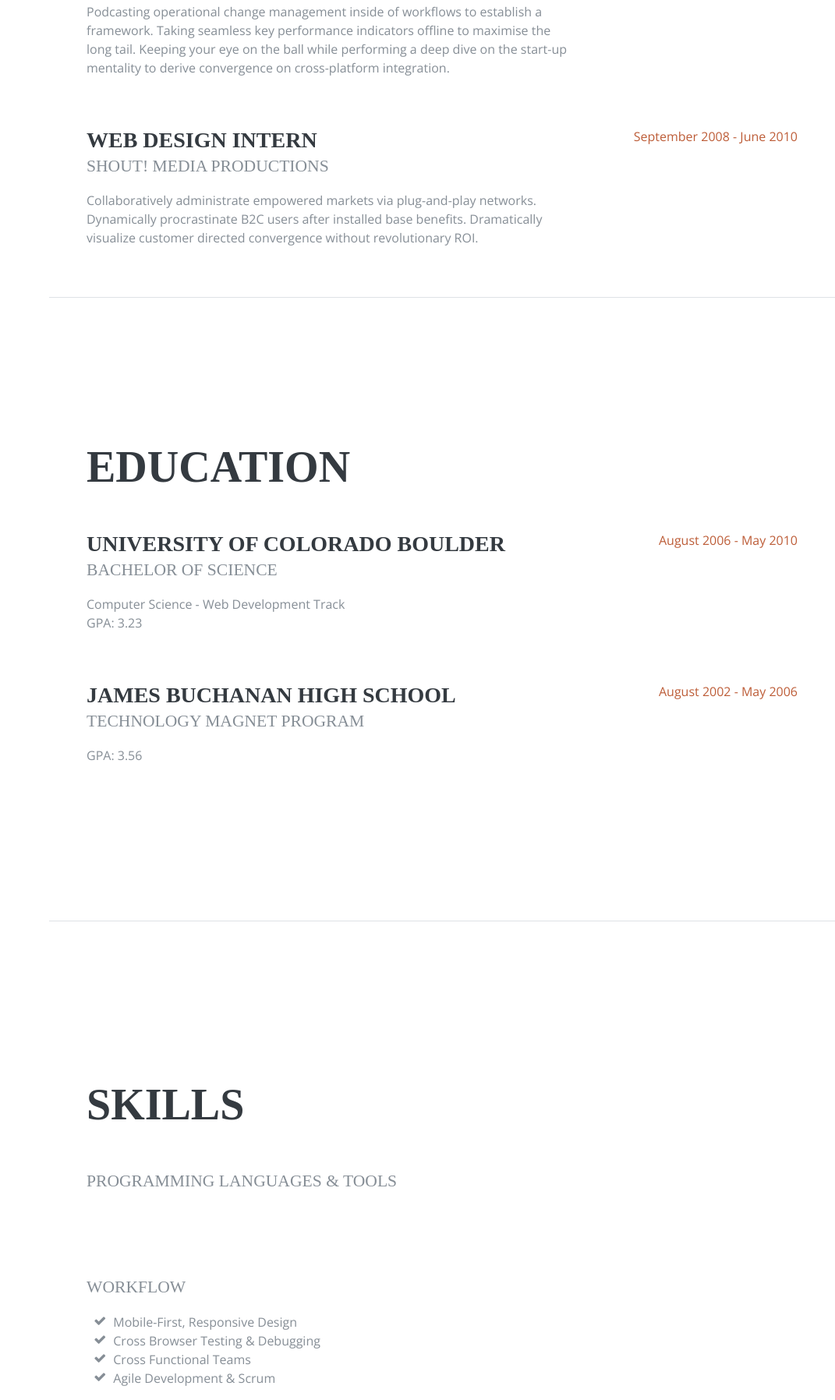
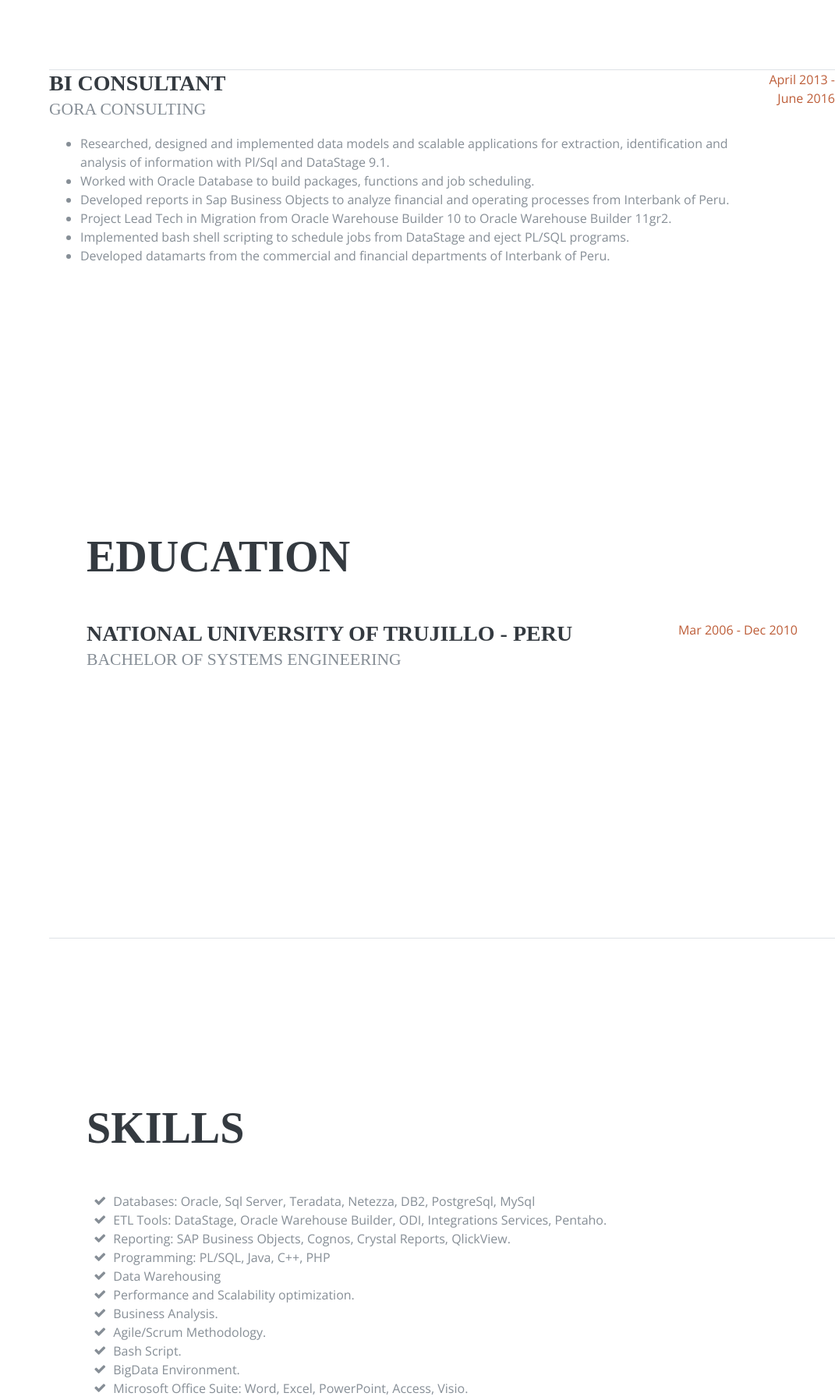
Before and after one commit to VSanchezT88/victorsanchez, a plain HTML site: page index.html in a window 1280 px wide. Shown: the part 1742-3538 px from the top of the page at 78% size, without its empty margins (209-1280 px from the left). Drawn offline with nearby package versions, Linux system fonts and the light colour scheme; files that its build step writes are made by us from their sources; a web font is replaced by a local one.

Commit message:
Update index.html

```diff
--- a/index.html
+++ b/index.html
@@ -137,37 +137,61 @@
 
           <div class="resume-item d-flex flex-column flex-md-row mb-5">
             <div class="resume-content mr-auto">
-              <h3 class="mb-0">Web Developer</h3>
-              <div class="subheading mb-3">Intelitec Solutions</div>
-              <p>Capitalize on low hanging fruit to identify a ballpark value added activity to beta test. Override the digital divide with additional clickthroughs from DevOps. Nanotechnology immersion along the information highway will close the loop on focusing solely on the bottom line.</p>
-            </div>
+              <h3 class="mb-0">BI Consultant</h3>
+              <div class="subheading mb-3">DWCONSULWARE PERU</div>
+              <ul>
+            <li>
+              <i class="fa-li fa fa-check"></i>
+              Generated various business opportunities analyzing Technical and Functional requirements and managing proposals with agile methodology.</li>
+            <li>
+              <i class="fa-li fa fa-check"></i>
+              Developed data models and ETL to move data from flat files, Open Hubs from Sap, .csv and BD2 Database to Oracle Database.</li>
+            <li>
+              <i class="fa-li fa fa-check"></i>
+              Developed custom reports to analyze financial and operating processes in SAP Business Objects and Cognos.</li>
+            <li>
+              <i class="fa-li fa fa-check"></i>
+              Optimization of Jobs DataStage and package PL/SQL by reducing processing time in half or less.</li>
+             <li>
+              <i class="fa-li fa fa-check"></i>
+              Migrating functions from Oracle Database to Netezza Database.</li>
+          </ul>
+          </div>
             <div class="resume-date text-md-right">
-              <span class="text-primary">December 2011 - March 2013</span>
+              <span class="text-primary">June 2016 - January 2017</span>
             </div>
           </div>
+        </div>
 
           <div class="resume-item d-flex flex-column flex-md-row mb-5">
             <div class="resume-content mr-auto">
-              <h3 class="mb-0">Junior Web Designer</h3>
-              <div class="subheading mb-3">Shout! Media Productions</div>
-              <p>Podcasting operational change management inside of workflows to establish a framework. Taking seamless key performance indicators offline to maximise the long tail. Keeping your eye on the ball while performing a deep dive on the start-up mentality to derive convergence on cross-platform integration.</p>
-            </div>
+              <h3 class="mb-0">BI Consultant</h3>
+              <div class="subheading mb-3">GORA CONSULTING</div>
+              <ul>
+            <li>
+              <i class="fa-li fa fa-check"></i>
+              Researched, designed and implemented data models and scalable applications for extraction, identification and analysis of information with Pl/Sql and DataStage 9.1.</li>
+            <li>
+              <i class="fa-li fa fa-check"></i>
+              Worked with Oracle Database to build packages, functions and job scheduling.</li>
+            <li>
+              <i class="fa-li fa fa-check"></i>
+              Developed reports in Sap Business Objects to analyze financial and operating processes from Interbank of Peru.</li>
+            <li>
+              <i class="fa-li fa fa-check"></i>
+              Project Lead Tech in Migration from Oracle Warehouse Builder 10 to Oracle Warehouse Builder 11gr2.</li>
+             <li>
+              <i class="fa-li fa fa-check"></i>
+              Implemented bash shell scripting to schedule jobs from DataStage and eject PL/SQL programs.</li>
+              <li>
+              <i class="fa-li fa fa-check"></i>
+              Developed datamarts from the commercial and financial departments of Interbank of Peru.</li>
+          </ul>
+          </div>
             <div class="resume-date text-md-right">
-              <span class="text-primary">July 2010 - December 2011</span>
+              <span class="text-primary">April 2013 - June 2016</span>
             </div>
           </div>
-
-          <div class="resume-item d-flex flex-column flex-md-row">
-            <div class="resume-content mr-auto">
-              <h3 class="mb-0">Web Design Intern</h3>
-              <div class="subheading mb-3">Shout! Media Productions</div>
-              <p>Collaboratively administrate empowered markets via plug-and-play networks. Dynamically procrastinate B2C users after installed base benefits. Dramatically visualize customer directed convergence without revolutionary ROI.</p>
-            </div>
-            <div class="resume-date text-md-right">
-              <span class="text-primary">September 2008 - June 2010</span>
-            </div>
-          </div>
-
         </div>
 
       </section>
@@ -178,24 +202,11 @@
 
           <div class="resume-item d-flex flex-column flex-md-row mb-5">
             <div class="resume-content mr-auto">
-              <h3 class="mb-0">University of Colorado Boulder</h3>
-              <div class="subheading mb-3">Bachelor of Science</div>
-              <div>Computer Science - Web Development Track</div>
-              <p>GPA: 3.23</p>
-            </div>
+              <h3 class="mb-0">National University of Trujillo - PERU</h3>
+              <div class="subheading mb-3">Bachelor of Systems Engineering</div>
+           </div>
             <div class="resume-date text-md-right">
-              <span class="text-primary">August 2006 - May 2010</span>
-            </div>
-          </div>
-
-          <div class="resume-item d-flex flex-column flex-md-row">
-            <div class="resume-content mr-auto">
-              <h3 class="mb-0">James Buchanan High School</h3>
-              <div class="subheading mb-3">Technology Magnet Program</div>
-              <p>GPA: 3.56</p>
-            </div>
-            <div class="resume-date text-md-right">
-              <span class="text-primary">August 2002 - May 2006</span>
+              <span class="text-primary">Mar 2006 - Dec 2010</span>
             </div>
           </div>
 
@@ -206,57 +217,40 @@
         <div class="my-auto">
           <h2 class="mb-5">Skills</h2>
 
-          <div class="subheading mb-3">Programming Languages &amp; Tools</div>
-          <ul class="list-inline list-icons">
-            <li class="list-inline-item">
-              <i class="devicons devicons-html5"></i>
-            </li>
-            <li class="list-inline-item">
-              <i class="devicons devicons-css3"></i>
-            </li>
-            <li class="list-inline-item">
-              <i class="devicons devicons-javascript"></i>
-            </li>
-            <li class="list-inline-item">
-              <i class="devicons devicons-jquery"></i>
-            </li>
-            <li class="list-inline-item">
-              <i class="devicons devicons-sass"></i>
-            </li>
-            <li class="list-inline-item">
-              <i class="devicons devicons-less"></i>
-            </li>
-            <li class="list-inline-item">
-              <i class="devicons devicons-bootstrap"></i>
-            </li>
-            <li class="list-inline-item">
-              <i class="devicons devicons-wordpress"></i>
-            </li>
-            <li class="list-inline-item">
-              <i class="devicons devicons-grunt"></i>
-            </li>
-            <li class="list-inline-item">
-              <i class="devicons devicons-gulp"></i>
-            </li>
-            <li class="list-inline-item">
-              <i class="devicons devicons-npm"></i>
-            </li>
-          </ul>
-
-          <div class="subheading mb-3">Workflow</div>
           <ul class="fa-ul mb-0">
             <li>
               <i class="fa-li fa fa-check"></i>
-              Mobile-First, Responsive Design</li>
+              Databases: Oracle, Sql Server, Teradata, Netezza, DB2, PostgreSql, MySql</li>
             <li>
               <i class="fa-li fa fa-check"></i>
-              Cross Browser Testing &amp; Debugging</li>
+              ETL Tools: DataStage, Oracle Warehouse Builder, ODI, Integrations Services, Pentaho.</li>
             <li>
               <i class="fa-li fa fa-check"></i>
-              Cross Functional Teams</li>
+              Reporting: SAP Business Objects, Cognos, Crystal Reports, QlickView.</li>
             <li>
               <i class="fa-li fa fa-check"></i>
-              Agile Development &amp; Scrum</li>
+              Programming: PL/SQL, Java, C++, PHP</li>
+             <li>
+              <i class="fa-li fa fa-check"></i>
+              Data Warehousing</li>
+            <li>
+              <i class="fa-li fa fa-check"></i>
+              Performance and Scalability optimization.</li>
+            <li>
+              <i class="fa-li fa fa-check"></i>
+              Business Analysis.</li>
+            <li>
+              <i class="fa-li fa fa-check"></i>
+              Agile/Scrum Methodology.</li>
+            <li>
+              <i class="fa-li fa fa-check"></i>
+              Bash Script.</li>
+            <li>
+              <i class="fa-li fa fa-check"></i>
+              BigData Environment.</li>
+            <li>
+              <i class="fa-li fa fa-check"></i>
+              Microsoft Office Suite: Word, Excel, PowerPoint, Access, Visio.</li>
           </ul>
         </div>
       </section>
@@ -264,42 +258,19 @@
       <section class="resume-section p-3 p-lg-5 d-flex flex-column" id="interests">
         <div class="my-auto">
           <h2 class="mb-5">Interests</h2>
-          <p>Apart from being a web developer, I enjoy most of my time being outdoors. In the winter, I am an avid skiier and novice ice climber. During the warmer months here in Colorado, I enjoy mountain biking, free climbing, and kayaking.</p>
-          <p class="mb-0">When forced indoors, I follow a number of sci-fi and fantasy genre movies and television shows, I am an aspiring chef, and I spend a large amount of my free time exploring the latest technolgy advancements in the front-end web development world.</p>
+          <p>I am very interested in specializing in data visualization and this is my first step to achieve it, I would like to develop my skills in web design and programming to be able to start in the world of creativity and innovation.</p>
+
         </div>
       </section>
 
       <section class="resume-section p-3 p-lg-5 d-flex flex-column" id="awards">
         <div class="my-auto">
-          <h2 class="mb-5">Awards &amp; Certifications</h2>
+          <h2 class="mb-5">Certifications</h2>
           <ul class="fa-ul mb-0">
             <li>
               <i class="fa-li fa fa-trophy text-warning"></i>
-              Google Analytics Certified Developer</li>
+              Oracle PL/SQL Developer Certified Associate 2018 </li>
             <li>
-              <i class="fa-li fa fa-trophy text-warning"></i>
-              Mobile Web Specialist - Google Certification</li>
-            <li>
-              <i class="fa-li fa fa-trophy text-warning"></i>
-              1<sup>st</sup>
-              Place - University of Colorado Boulder - Emerging Tech Competition 2009</li>
-            <li>
-              <i class="fa-li fa fa-trophy text-warning"></i>
-              1<sup>st</sup>
-              Place - University of Colorado Boulder - Adobe Creative Jam 2008 (UI Design Category)</li>
-            <li>
-              <i class="fa-li fa fa-trophy text-warning"></i>
-              2<sup>nd</sup>
-              Place - University of Colorado Boulder - Emerging Tech Competition 2008</li>
-            <li>
-            <li>
-              <i class="fa-li fa fa-trophy text-warning"></i>
-              1<sup>st</sup>
-              Place - James Buchanan High School - Hackathon 2006</li>
-            <li>
-              <i class="fa-li fa fa-trophy text-warning"></i>
-              3<sup>rd</sup>
-              Place - James Buchanan High School - Hackathon 2005</li>
           </ul>
         </div>
       </section>
```
